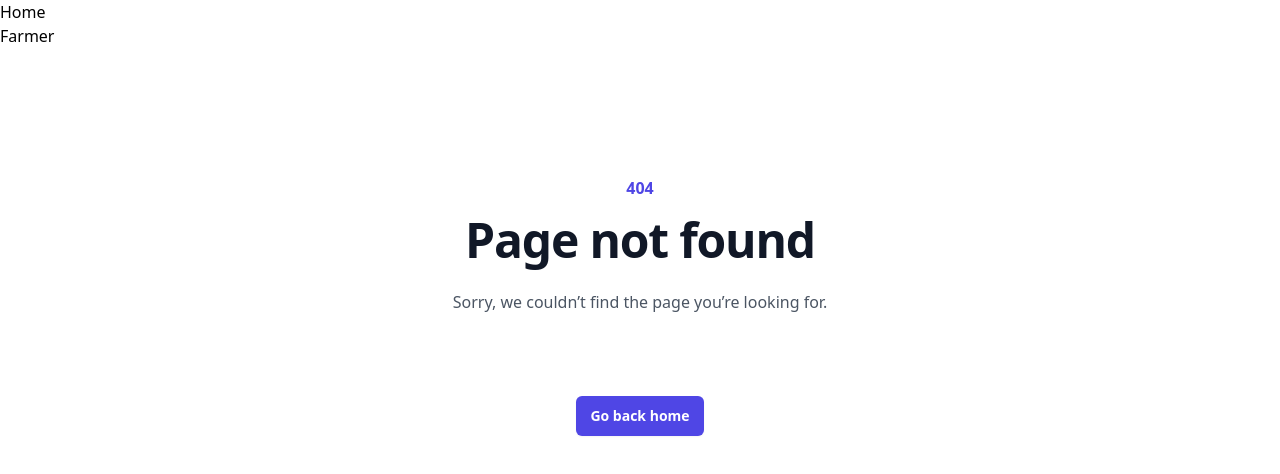
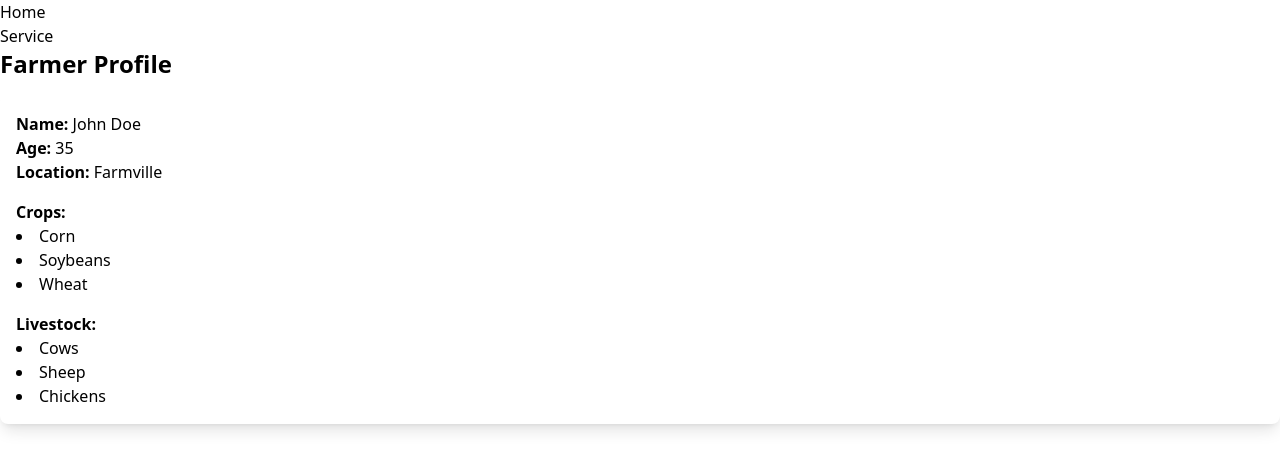
Before and after one commit to Hudson-Pufferfish/eco-harvest-connect, a React (Vite) app: page /service in a window 1280 px wide. Before the commit this address had no page. Shown: the top 474 px of the page. Built offline with nearby package versions, Linux system fonts and the light colour scheme.

Commit message:
added routes for service

```diff
--- a/src/App.tsx
+++ b/src/App.tsx
@@ -1,7 +1,8 @@
 import CreateService from './pages/Farmer/CreateService'
-import Home from './pages/Home'
 import { Route, Routes, Link } from 'react-router-dom'
 import NotFound from './pages/NotFound'
+import Home from './pages/Home'
+import { ServiceRoutes } from './routes/ServiceRoutes'
 
 function App() {
   return (
@@ -12,13 +13,13 @@ function App() {
             <Link to='/'>Home</Link>
           </li>
           <li>
-            <Link to='/farmer'>Farmer</Link>
+            <Link to='/service'>Service</Link>
           </li>
         </ul>
       </nav>
       <Routes>
         <Route path='/' element={<Home />} />
-        <Route path='/farmer' element={<CreateService />} />
+        <Route path='/service/*' element={<ServiceRoutes />} />
         <Route path='*' element={<NotFound />} />
       </Routes>
     </>
--- /dev/null
+++ b/src/pages/Farmer/FarmerProfile.tsx
@@ -0,0 +1,46 @@
+import React from 'react'
+
+const FarmerProfile: React.FC = () => {
+  const farmer = {
+    name: 'John Doe',
+    age: 35,
+    location: 'Farmville',
+    crops: ['Corn', 'Soybeans', 'Wheat'],
+    livestock: ['Cows', 'Sheep', 'Chickens'],
+  }
+
+  return (
+    <div className='container mx-auto'>
+      <h1 className='mb-4 text-2xl font-bold'>Farmer Profile</h1>
+      <div className='p-4 bg-white rounded-lg shadow-lg'>
+        <p>
+          <span className='font-semibold'>Name:</span> {farmer.name}
+        </p>
+        <p>
+          <span className='font-semibold'>Age:</span> {farmer.age}
+        </p>
+        <p>
+          <span className='font-semibold'>Location:</span> {farmer.location}
+        </p>
+        <div className='mt-4'>
+          <p className='font-semibold'>Crops:</p>
+          <ul className='list-disc list-inside'>
+            {farmer.crops.map((crop, index) => (
+              <li key={index}>{crop}</li>
+            ))}
+          </ul>
+        </div>
+        <div className='mt-4'>
+          <p className='font-semibold'>Livestock:</p>
+          <ul className='list-disc list-inside'>
+            {farmer.livestock.map((animal, index) => (
+              <li key={index}>{animal}</li>
+            ))}
+          </ul>
+        </div>
+      </div>
+    </div>
+  )
+}
+
+export default FarmerProfile
--- /dev/null
+++ b/src/routes/ServiceRoutes.tsx
@@ -0,0 +1,15 @@
+import { Routes, Route } from 'react-router-dom'
+
+import NotFound from '~/pages/NotFound'
+import CreateService from '~/pages/Farmer/CreateService'
+import FarmerProfile from '~/pages/Farmer/FarmerProfile'
+
+export function ServiceRoutes() {
+  return (
+    <Routes>
+      <Route path='/' element={<FarmerProfile />} />
+      <Route path='/new' element={<CreateService />} />
+      <Route path='/*' element={<NotFound />} />
+    </Routes>
+  )
+}
```
